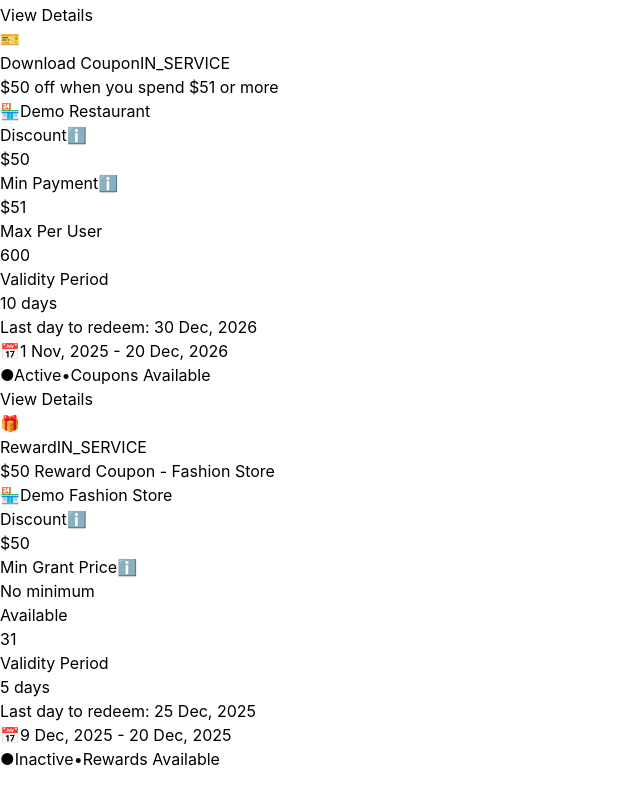
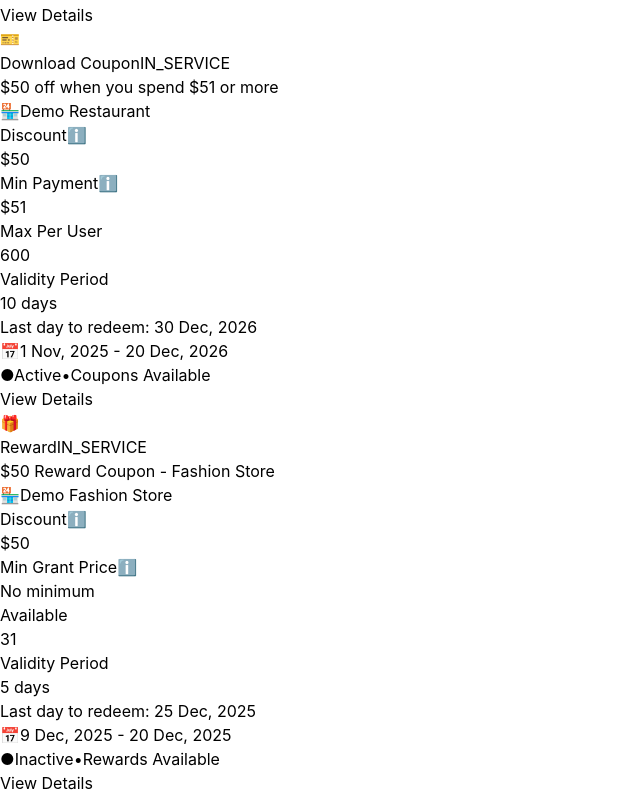
Before and after one commit to papercoding22/ddd-task-app, a React (Vite) app: page / in a window 1280 px wide. Shown: the part 429-1224 px from the top of the page, without its empty margins (0-640 px from the left). Before the commit the page ends 1200 px from the top, so only its background shows below. Built offline with nearby package versions, Linux system fonts and the light colour scheme.

Commit message:
feat: Add ViewDetailsButton to RewardCouponCard for navigation to coupon details

```diff
--- a/src/marketing-platform/presentation/components/RewardCouponCard.tsx
+++ b/src/marketing-platform/presentation/components/RewardCouponCard.tsx
@@ -9,6 +9,7 @@ import {
   StatItem,
   DateRange,
   StatusIndicators,
+  ViewDetailsButton,
   type PromotionTypeInfo,
 } from "./";
 
@@ -93,6 +94,15 @@ export const RewardCouponCard: React.FC<RewardCouponCardProps> = ({
             : "No Rewards",
         }}
       />
+
+      <ViewDetailsButton
+        variant="purple"
+        onClick={(e) => {
+          e.stopPropagation();
+          // TODO: Navigate to detail page
+          console.log("Navigate to reward coupon details:", application.getApplySeq());
+        }}
+      />
     </PromotionCardWrapper>
   );
 };
```
